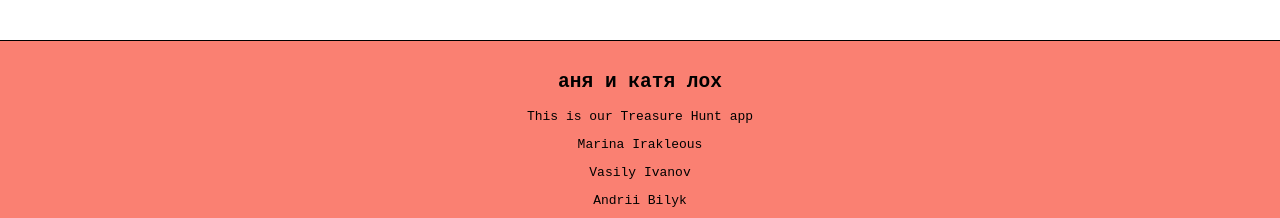
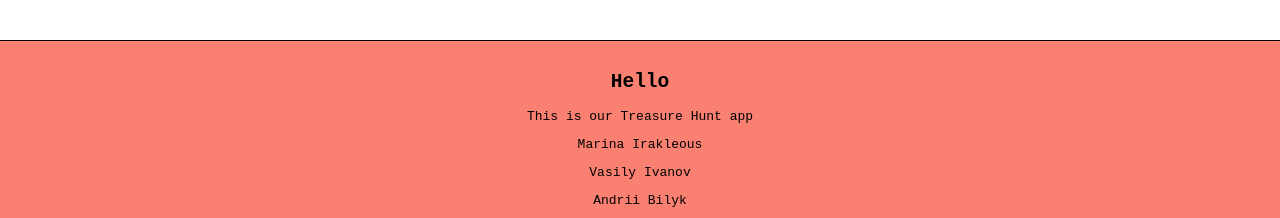
Before and after one commit to ABilykUA/Team6, a plain HTML site: page index.html in a window 1280 px wide. Shown: the part 118-336 px from the top of the page. Drawn offline with Linux system fonts and the light colour scheme.

Commit message:
Update index.html

```diff
--- a/index.html
+++ b/index.html
@@ -35,7 +35,7 @@
 
                 <div class="content">
 
-                    <h2>аня и катя лох</h2>
+                    <h2>Hello</h2>
 
                     <p> This is our Treasure Hunt app</p>
 
```
